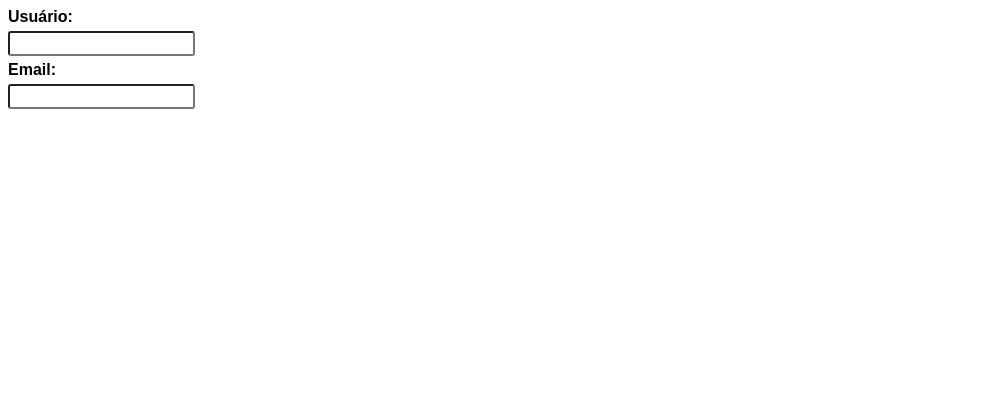
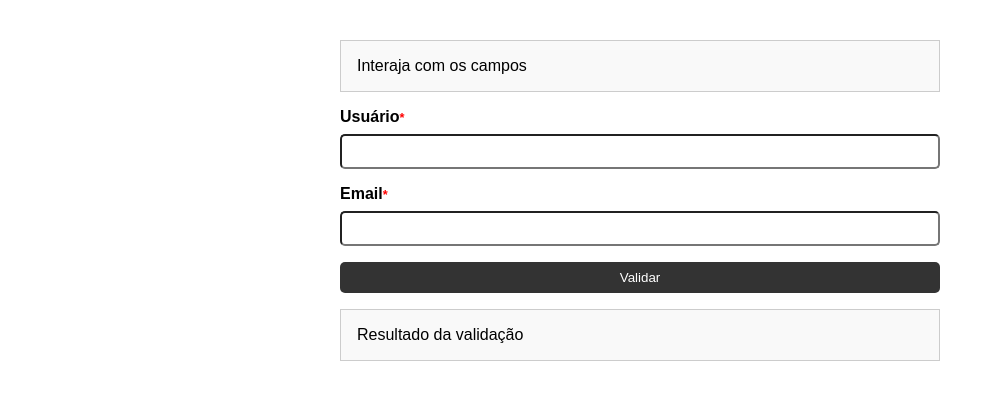
Before and after one commit to LucasHayashi/estudo_javascript, a plain HTML site: page form/index.html in a window 1280 px wide. Shown: the whole page, without its empty margins (0-995 px from the left). Drawn offline with Linux system fonts and the light colour scheme.

Commit message:
Ajuste na ferramenta de validação de formulário

```diff
--- a/form/css/style.css
+++ b/form/css/style.css
@@ -1,22 +1,62 @@
-#formulario label{
-    display: block;
+body {
     font-family: Arial, Helvetica, sans-serif;
     font-size: 1rem;
+}
+
+.container {
+    max-width: 600px;
+    margin: 0 auto;
+    padding: 1rem;
+}
+
+#formulario label {
+    display: block;
     font-weight: bold;
 }
 
 #formulario input {
     box-sizing: border-box;
-    border-radius: 3px;
-    margin: 5px 0;
-    font-family: Arial, Helvetica, sans-serif;
-    padding: 3px;
+    display: block;
+    width: 100%;
+    padding: 0.5rem;
+    margin: 0.5rem 0;
+    border-radius: 5px;
 }
 
-#formulario span {
+#formulario small {
     display: block;
+}
+
+.form-group {
+    margin-bottom: 1rem;
+}
+
+.obg {
+    color: red;
+    font-size: 0.8rem;
 }
 
 .invalido {
     border-color: red;
 }
+
+button {
+    display: block;
+    width: 100%;
+    padding: 0.5rem;
+    margin: 1rem 0;
+    border: none;
+    border-radius: 5px;
+    background-color: #333;
+    color: #fff;
+    cursor: pointer;
+}
+
+#resultado,
+#valores {
+    max-width: 100%;
+    margin: 1rem 0px;
+    padding: 1rem;
+    border: 1px solid #ccc;
+    background-color: #f9f9f9;
+}
--- a/form/index.html
+++ b/form/index.html
@@ -1,5 +1,6 @@
 <!DOCTYPE html>
 <html lang="pt-br">
+
 <head>
     <meta charset="UTF-8">
     <meta http-equiv="X-UA-Compatible" content="IE=edge">
@@ -12,14 +13,24 @@
 </head>
 
 <body>
-    <form action="#" id="formulario">
-        <label for="usuario">Usuário:</label>
-            <input type="text" name="usuario" id="usuario" required>
-            <span class="erro"></span>
-        <label for="email">Email:</label>
-            <input type="email" name="email" id="email" required>
-            <span class="erro"></span>
-    </form>
+    <div class="container">
+        <div id="valores">Interaja com os campos</div>
+        <form action="#" id="formulario">
+            <div class="form-group">
+                <label for="usuario">Usuário<span class="obg">*</span></label>
+                <input type="text" name="usuario" id="usuario" required>
+                <small class="erro"></small>
+            </div>
+            <div class="form-group">
+                <label for="email">Email<span class="obg">*</span></label>
+                <input type="email" name="email" id="email" required>
+                <small class="erro"></small>
+            </div>
+            <button type="button" id="btnEnviar">Validar</button>
+        </form>
+        <div id="resultado">Resultado da validação</div>
+    </div>
     <script src="js/script.js"></script>
 </body>
+
 </html>
--- a/form/js/script.js
+++ b/form/js/script.js
@@ -1,16 +1,18 @@
 const formulario = document.forms.formulario;
+const btnEnviar = document.getElementById('btnEnviar');
+const resultado = document.getElementById('resultado');
+const valores = document.getElementById('valores');
 
-var valores = {};
+function pegaTodosValores(event) {
+  valores[event.target.name] = event.target.value;
 
-function pegaTodosValores(event){
-    valores[event.target.name] = event.target.value;
-    console.log(valores);
+  valores.innerHTML = JSON.stringify(valores, null, 2);
 }
 
-function validaInput(event){
+function validaInput(event) {
   const target = event.target;
 
-    if(!target.checkValidity()) {
+  if (!target.checkValidity()) {
     target.classList.add('invalido');
     target.nextElementSibling.innerText = target.validationMessage;
   } else {
@@ -20,6 +22,29 @@ function validaInput(event){
 
 }
 
-formulario.addEventListener('change',validaInput);
+formulario.addEventListener('change', validaInput);
 
-formulario.addEventListener('change',pegaTodosValores);
+formulario.addEventListener('change', pegaTodosValores);
+
+btnEnviar.addEventListener('click', function (event) {
+  event.preventDefault();
+  const inputs = formulario.querySelectorAll('input');
+  let allValid = true;
+
+  inputs.forEach(input => {
+    if (!input.checkValidity()) {
+      input.classList.add('invalido');
+      input.nextElementSibling.innerText = input.validationMessage;
+      allValid = false;
+    } else {
+      input.classList.remove('invalido');
+      input.nextElementSibling.innerText = '';
+    }
+  });
+
+  if (allValid) {
+    resultado.innerText = 'Tudo certo!';
+  } else {
+    resultado.innerText = 'Há campos inválidos!';
+  }
+});
```
Lines whose indentation alone changed are shown as unchanged.
